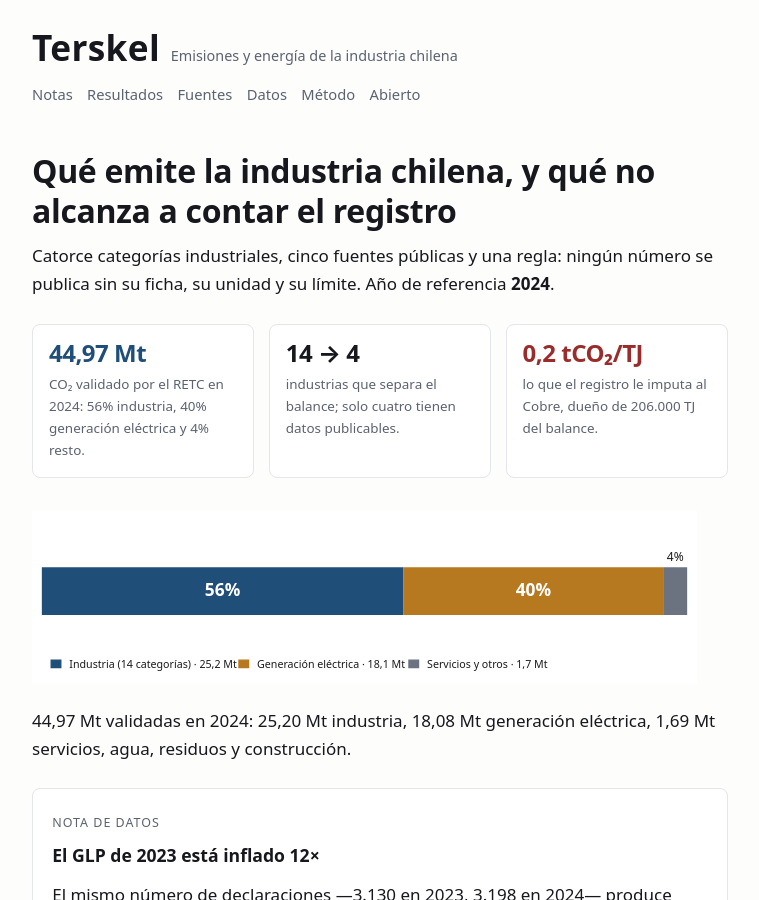
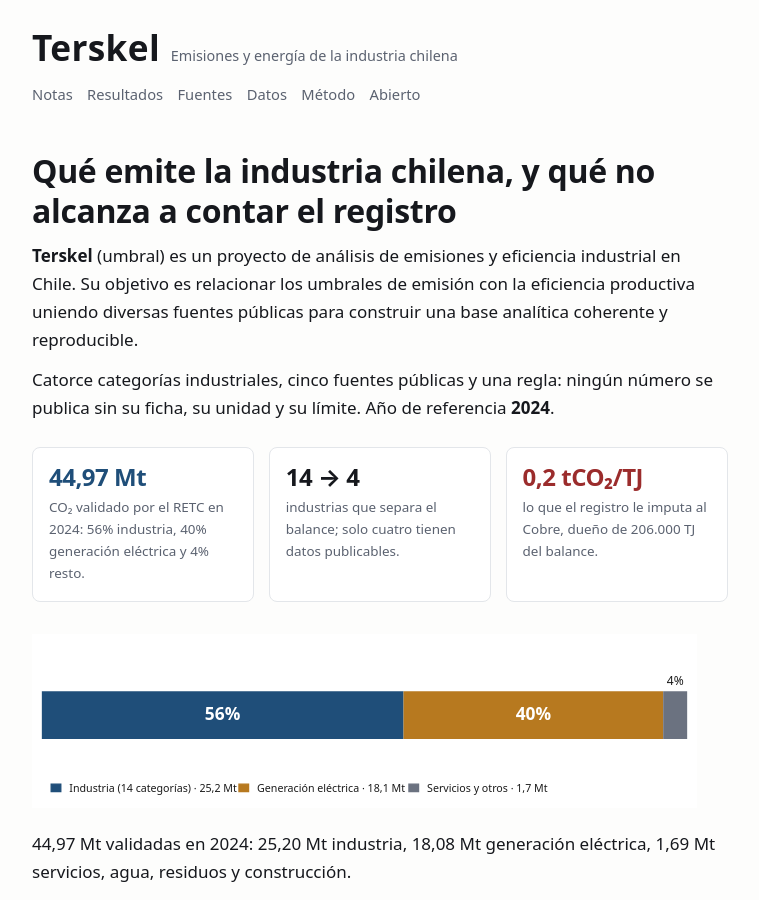
Before and after one commit to peterslapbass/terskel, a Jekyll site: the page built from docs/index.md, in a window 1280 px wide and 900 px high. Shown: the whole window, without its empty margins (260-1019 px from the left). Built offline with Jekyll 4.4.1, drawn with Linux system fonts in a browser that asks for light colours.

Commit message:
Identidad: Renombrar proyecto a Terskel y añadir definición de umbral

```diff
--- a/docs/index.md
+++ b/docs/index.md
@@ -3,6 +3,8 @@ title: Terskel
 ---
 
 <h1 style="font-size: 2rem;">Qué emite la industria chilena, y qué no alcanza a contar el registro</h1>
+
+<p><strong>Terskel</strong> (umbral) es un proyecto de análisis de emisiones y eficiencia industrial en Chile. Su objetivo es relacionar los umbrales de emisión con la eficiencia productiva uniendo diversas fuentes públicas para construir una base analítica coherente y reproducible.</p>
 
 Catorce categorías industriales, cinco fuentes públicas y una regla: ningún número se publica sin su ficha, su unidad y su límite. Año de referencia **2024**.
 
```
Also changed, not shown: README.md.
